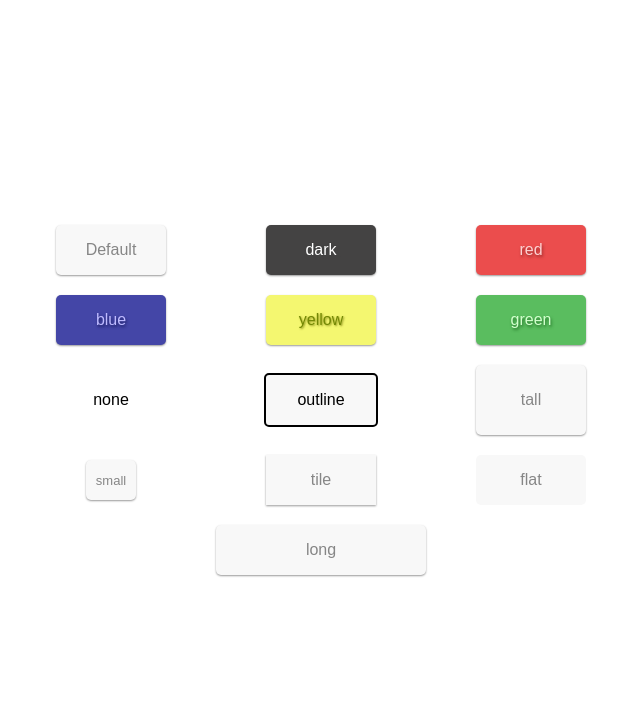
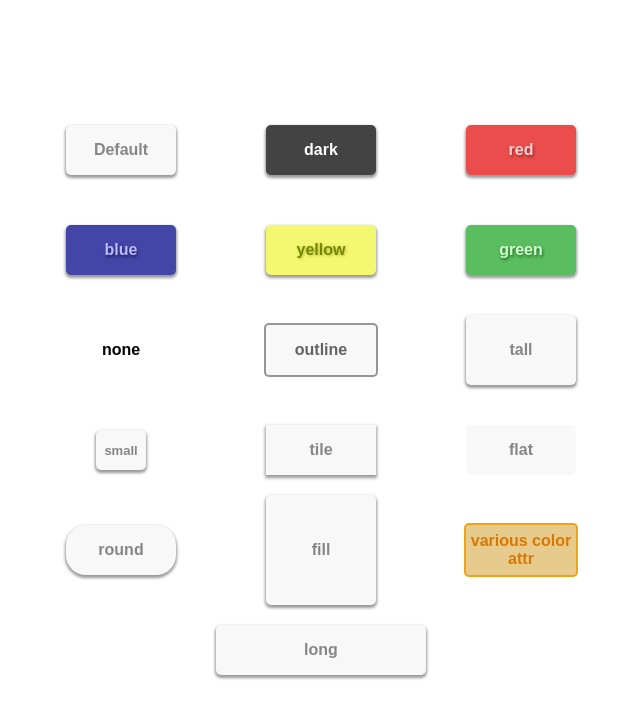
Before and after one commit to Phl3bas/Button-Component, a Vue app: page / in a window 1280 px wide. Shown: the top 718 px of the page, without its empty margins (319-959 px from the left). Built offline with nearby package versions, Linux system fonts and the light colour scheme.

Commit message:
added new functionality
added fill, outlinecolor, textcolor and bgcolor

```diff
--- a/src/App.vue
+++ b/src/App.vue
@@ -1,6 +1,5 @@
 <template>
   <div class="container">
-    <div>
     <fbtn>Default</fbtn>
     <fbtn dark>dark</fbtn>
     <fbtn red>red</fbtn>
@@ -14,8 +13,15 @@
     <fbtn small>small</fbtn>
     <fbtn tile>tile</fbtn>
     <fbtn flat>flat</fbtn>
+    <fbtn round>round</fbtn>
+    <fbtn fill>fill</fbtn>
+    <fbtn
+      outline
+      outlinecolor="#f0a314"
+      textcolor="rgb(219, 120, 2)"
+      bgcolor="#e6cb8c"
+    >various color attr</fbtn>
     <fbtn long>long</fbtn>
-    </div>
   </div>
 </template>
 
@@ -26,24 +32,32 @@ export default {
   name: "App",
   components: {
     fbtn
+  },
+  data: () => {
+    return {
+      clickHandler: false
+    };
   }
 };
 </script>
 
 <style>
+body {
+  overflow: hidden;
+}
 .container {
   position: absolute;
   top: 50vh;
-  left: 50vw;
+  left: 50%;
   transform: translate(-50%, -50%);
 }
 
 div {
   display: grid;
   grid-template-columns: repeat(3, 200px);
+  grid-template-rows: 100px 100px 100px 100px 100px 100px;
   justify-items: center;
   align-items: center;
-  grid-gap: 10px;
 }
 
 div:last-child {
--- a/src/components/f-btn.vue
+++ b/src/components/f-btn.vue
@@ -14,14 +14,16 @@
     flat : flat,
     round : round,
     outline: outline,
+    fill: fill,
     none: none,
     }"
     :style="{
-      height: height + 'px',
-      width: width + 'px'
+      height: height,
+      width: width,
+      color: textcolor,
       }"
   >
-    <span class="inner-text" :style="{fontSize: textsize + 'rem'}">
+    <span class="inner-text" :style="{fontSize: textsize}">
       <slot/>
     </span>
   </div>
@@ -44,9 +46,17 @@ export default {
     round: Boolean,
     outline: Boolean,
     none: Boolean,
+    fill: Boolean,
     height: String,
     width: String,
-    textsize: String
+    textsize: String,
+    textcolor: String,
+    outlinecolor: String,
+    bgcolor: String
+  },
+  mounted() {
+    this.outlinecolor ? (this.$el.style.borderColor = this.outlinecolor) : 0;
+    this.bgcolor ? (this.$el.style.backgroundColor = this.bgcolor) : 0;
   }
 };
 </script>
@@ -59,7 +69,7 @@ export default {
   height: 40px;
   width: 100px;
   padding: 0 010px;
-  box-shadow: 0 1px 2px rgba(0, 0, 0, 0.4);
+  box-shadow: 0 2px 3px 1px rgba(0, 0, 0, 0.4);
   transition: all 200ms ease;
   margin: 5px;
   cursor: pointer;
@@ -70,7 +80,7 @@ export default {
 }
 
 .btn:hover {
-  box-shadow: 0 3px 4px rgba(0, 0, 0, 0.4);
+  box-shadow: 0 5px 6px 1px rgba(0, 0, 0, 0.3);
   transform: translatey(-1px);
 }
 
@@ -83,10 +93,11 @@ export default {
   left: 50%;
   transform: translate(-50%, -50%);
   text-align: center;
+  font-weight: bold;
 }
 
 .btn:active {
-  box-shadow: 0 1px 4px rgba(0, 0, 0, 0.4);
+  box-shadow: 0 2px 1px 1px rgba(0, 0, 0, 0.3);
   transform: translatey(0);
 }
 
@@ -96,6 +107,11 @@ export default {
   background-color: transparent;
   border-radius: 0;
   color: black;
+}
+
+.none:hover {
+  box-shadow: none;
+  transform: none;
 }
 
 .red {
@@ -113,7 +129,7 @@ export default {
 .yellow {
   background-color: rgb(244, 247, 112);
   color: rgb(116, 136, 4);
-  text-shadow: 1px 1px 2px rgba(132, 136, 19, 0.849);
+  text-shadow: 1px 1px 3px rgba(132, 136, 19, 0.5);
 }
 
 .green {
@@ -155,9 +171,15 @@ export default {
 }
 
 .outline {
-  border: 2px solid black;
+  border: 2px solid rgba(0, 0, 0, 0.4);
   box-shadow: none;
-  color: black;
+  color: rgba(0, 0, 0, 0.6);
+  font-weight: bold;
+}
+
+.fill {
+  display: inline-block;
+  height: 100%;
 }
 
 /*
```
Lines whose indentation alone changed are shown as unchanged.
